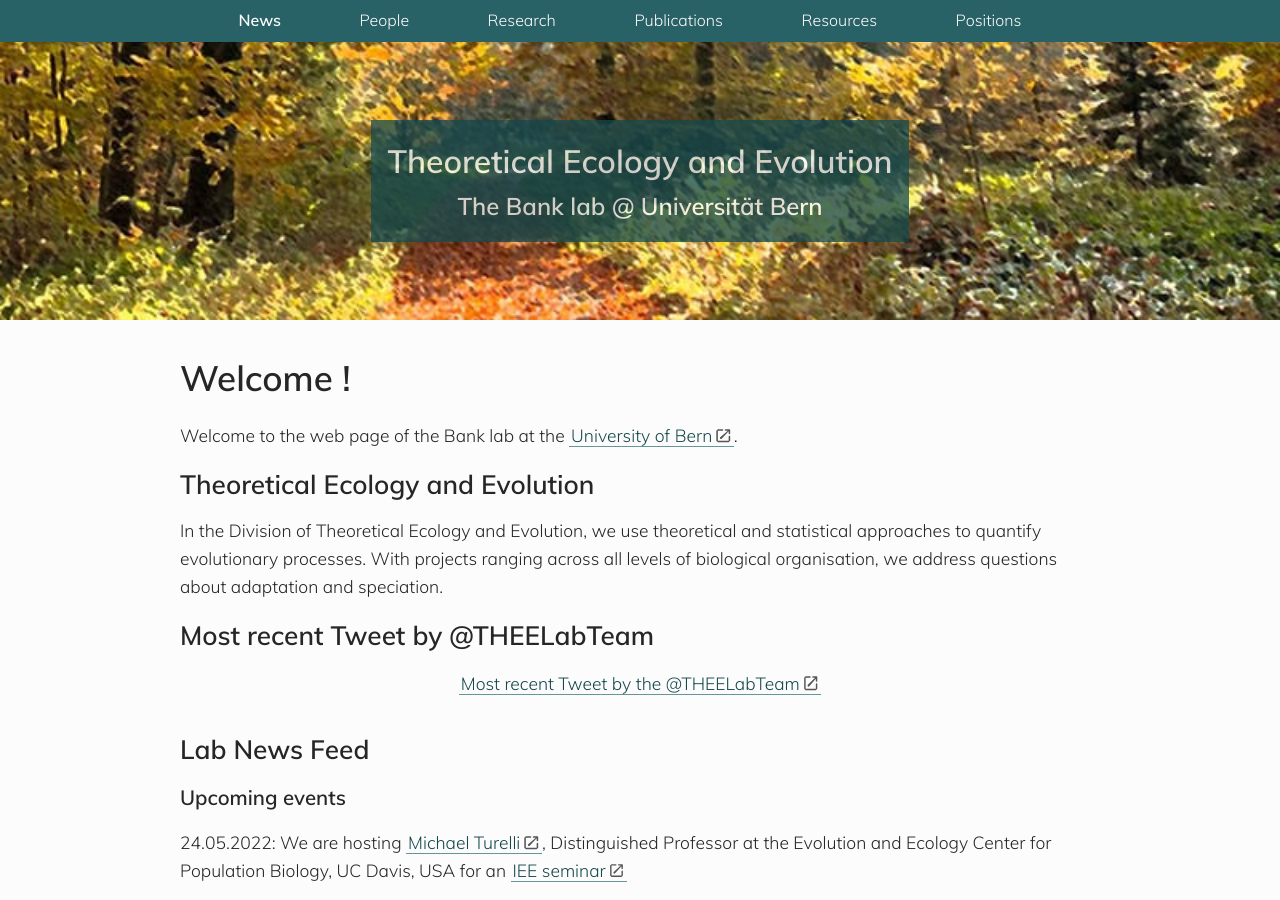
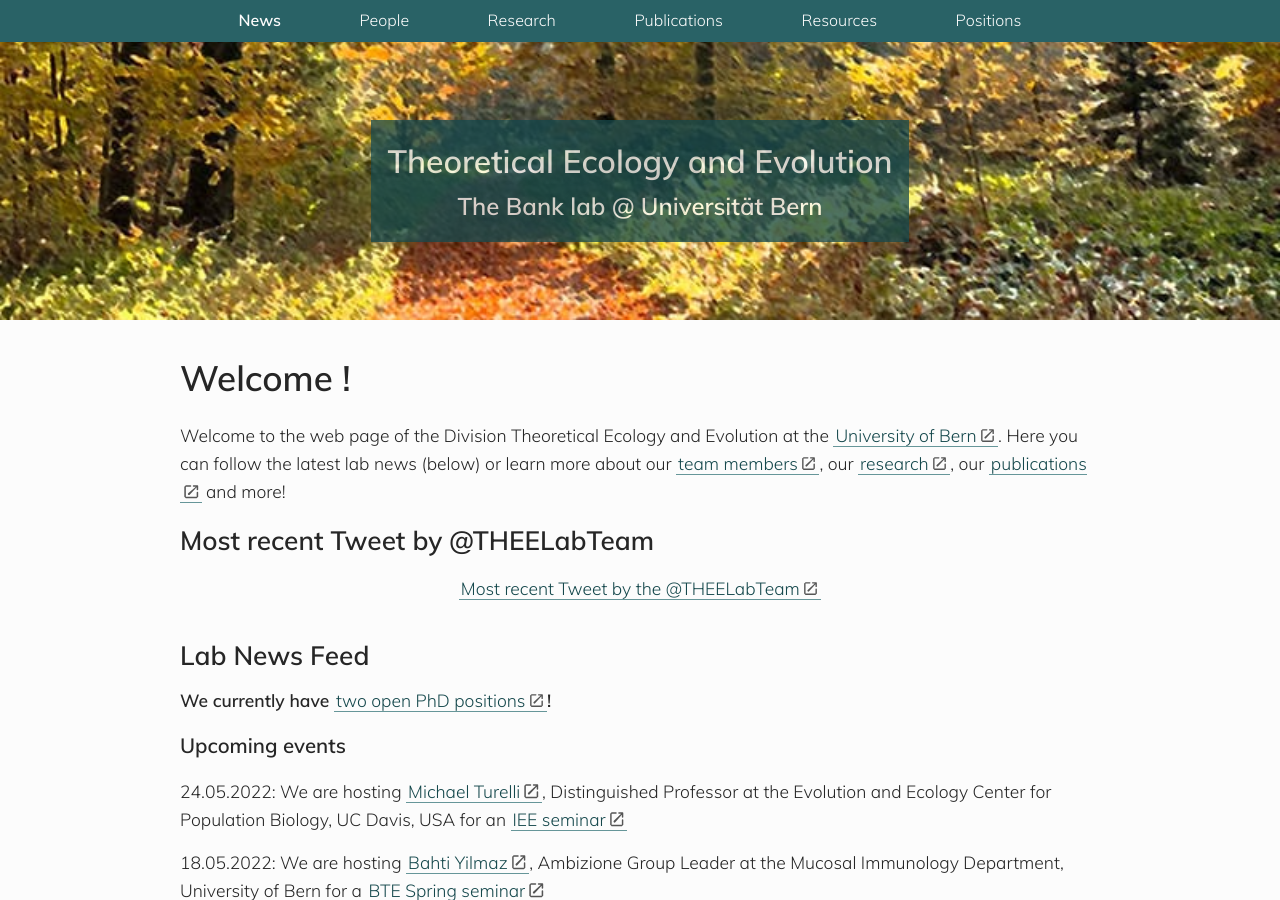
Before and after one commit to banklab/banklab.github.io, a Jekyll site: the page built from index.md, in a window 1280 px wide and 900 px high. Built offline with Jekyll 4.4.1, drawn with Linux system fonts in a browser that asks for light colours; some web fonts are replaced; comment, search, counter and statistics services are not loaded.

Commit message:
Update index.md
Changed starting text.

```diff
--- a/index.md
+++ b/index.md
@@ -5,11 +5,7 @@
 ---
 # Welcome !
 
-Welcome to the web page of the Bank lab at the [University of Bern](http://www.thee.iee.unibe.ch/index_eng.html).
-
-## Theoretical Ecology and Evolution
-
-In the Division of Theoretical Ecology and Evolution, we use theoretical and statistical approaches to quantify evolutionary processes. With projects ranging across all levels of biological organisation, we address questions about adaptation and speciation.
+Welcome to the web page of the Division Theoretical Ecology and Evolution at the [University of Bern](http://www.thee.iee.unibe.ch/index_eng.html). Here you can follow the latest lab news (below) or learn more about our [team members](https://banklab.github.io/people/), our [research](https://banklab.github.io/research/), our [publications](https://banklab.github.io/publications/) and more!
 
 ## Most recent Tweet by @THEELabTeam
 
@@ -19,6 +15,8 @@
 </div>
 
 ## Lab News Feed
+
+**We currently have [two open PhD positions](https://banklab.github.io/positions/)!**
 
 ### Upcoming events
 
```
